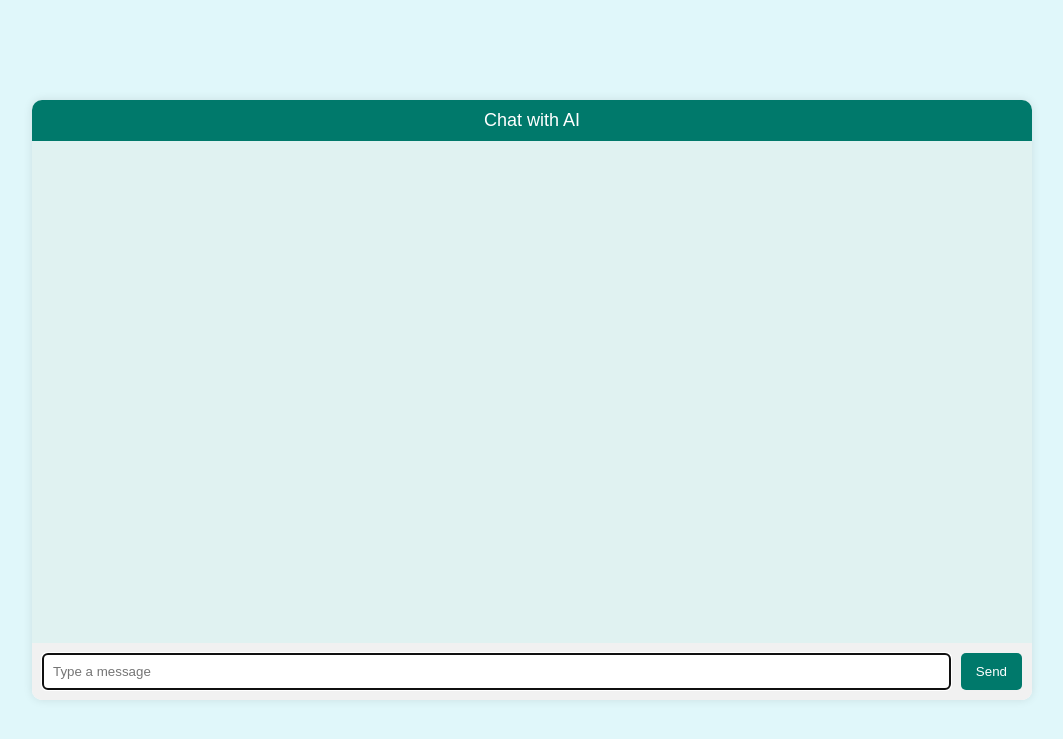
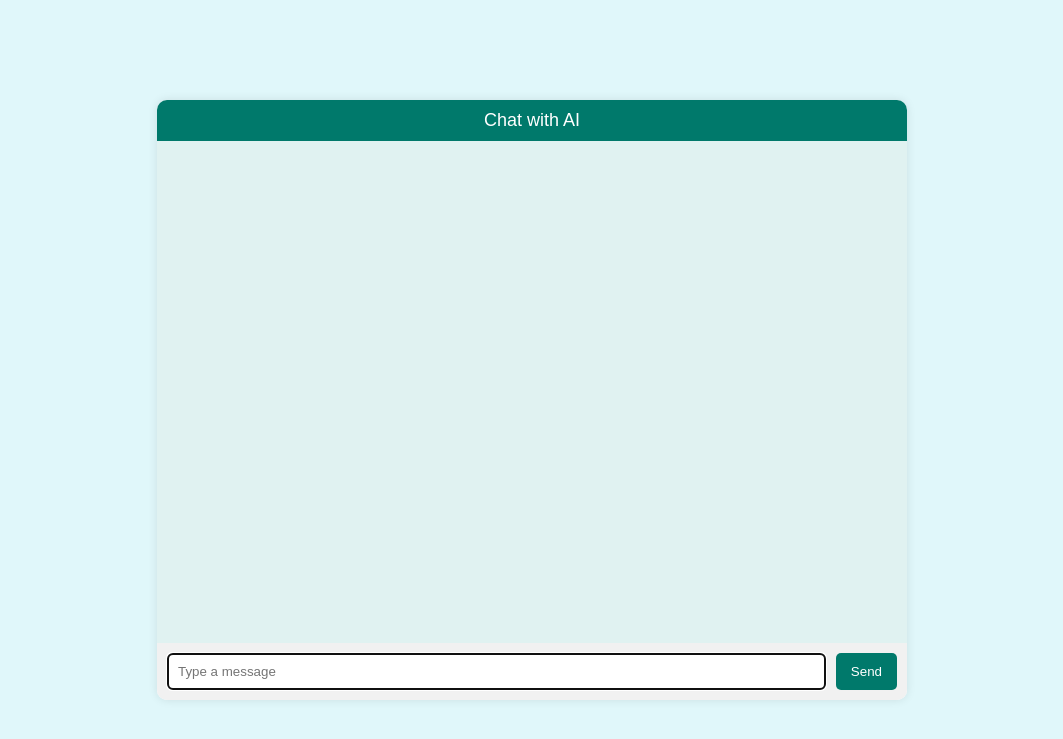
Before and after one commit to KaustubhGhale/HaxsAIagent, a Flask app: page / in a window 1280 px wide. Shown: the top 739 px of the page, without its empty margins (108-1171 px from the left). Run offline with Flask 3, Linux system fonts and the light colour scheme.

Commit message:
Update index.html

```diff
--- a/templates/index.html
+++ b/templates/index.html
@@ -13,7 +13,7 @@
             margin: 0;
         }
         .chat-container {
-            width: 1000px;
+            width: 750px;
             height: 600px;
             background-color: #ffffff;
             box-shadow: 0 0 10px rgba(0, 0, 0, 0.1);
```
